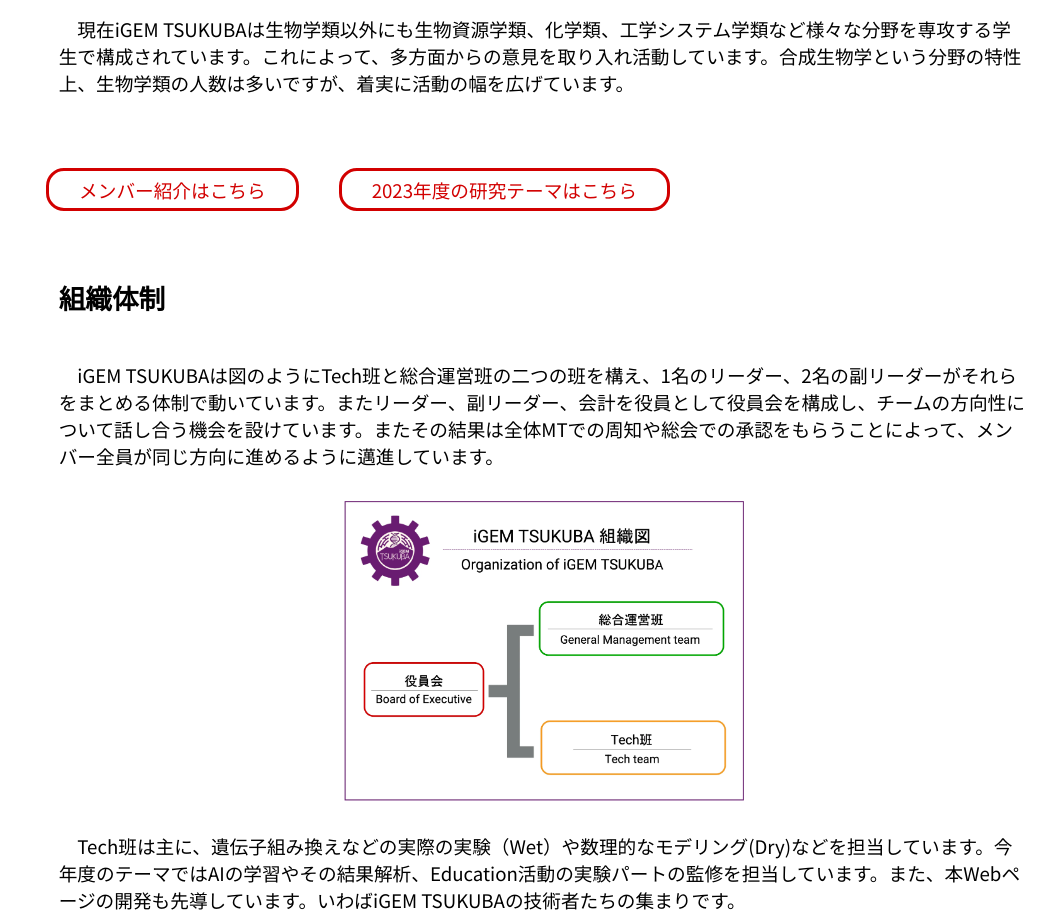
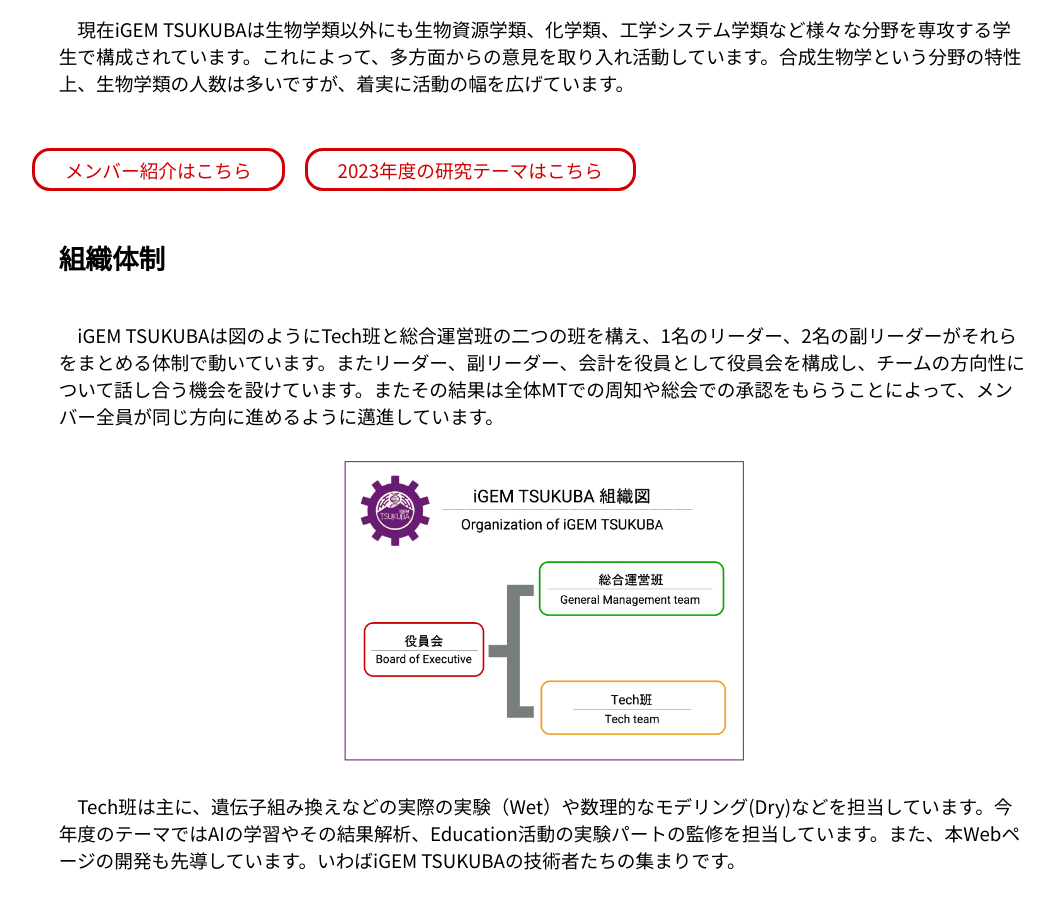
Before and after one commit to igem-tsukuba/igem-tsukuba.github.io, a React (Create React App) app: page /about/about_iGEM_TSUKUBA in a window 1280 px wide. Shown: the part 940-1862 px from the top of the page, without its empty margins (96-1150 px from the left). Built offline with nearby package versions, Linux system fonts and the light colour scheme.

Commit message:
marginの修正

```diff
--- a/src/pages/about_us/About_iGEM_TSUKUBA.tsx
+++ b/src/pages/about_us/About_iGEM_TSUKUBA.tsx
@@ -36,19 +36,19 @@
                 text='メンバー概要'/>
             <Paragraph
                 text='　現在iGEM TSUKUBAは生物学類以外にも生物資源学類、化学類、工学システム学類など様々な分野を専攻する学生で構成されています。これによって、多方面からの意見を取り入れ活動しています。合成生物学という分野の特性上、生物学類の人数は多いですが、着実に活動の幅を広げています。'/>
-            <div style={{display: "flex", justifyContent: "center"}}>
+            <div style={{display: "flex", justifyContent: "start" }}>
             <Button
                 label='メンバー紹介はこちら'
                 textColor='#D20000'
                 backgroundColor='#FFFFFF'
                 link='/about/members'
-                margin="40px 20px 40px 10%"/>
+                margin="20px 0px 20px 10%"/>
             <Button
                 label='2023年度の研究テーマはこちら'
                 textColor='#D20000'
                 backgroundColor='#FFFFFF'
                 link='/about/project'
-                margin="40px 500px 40px 20px"/>
+                margin="20px 0px 20px 20px"/>
             </div>
 
             <Subtitle
```
